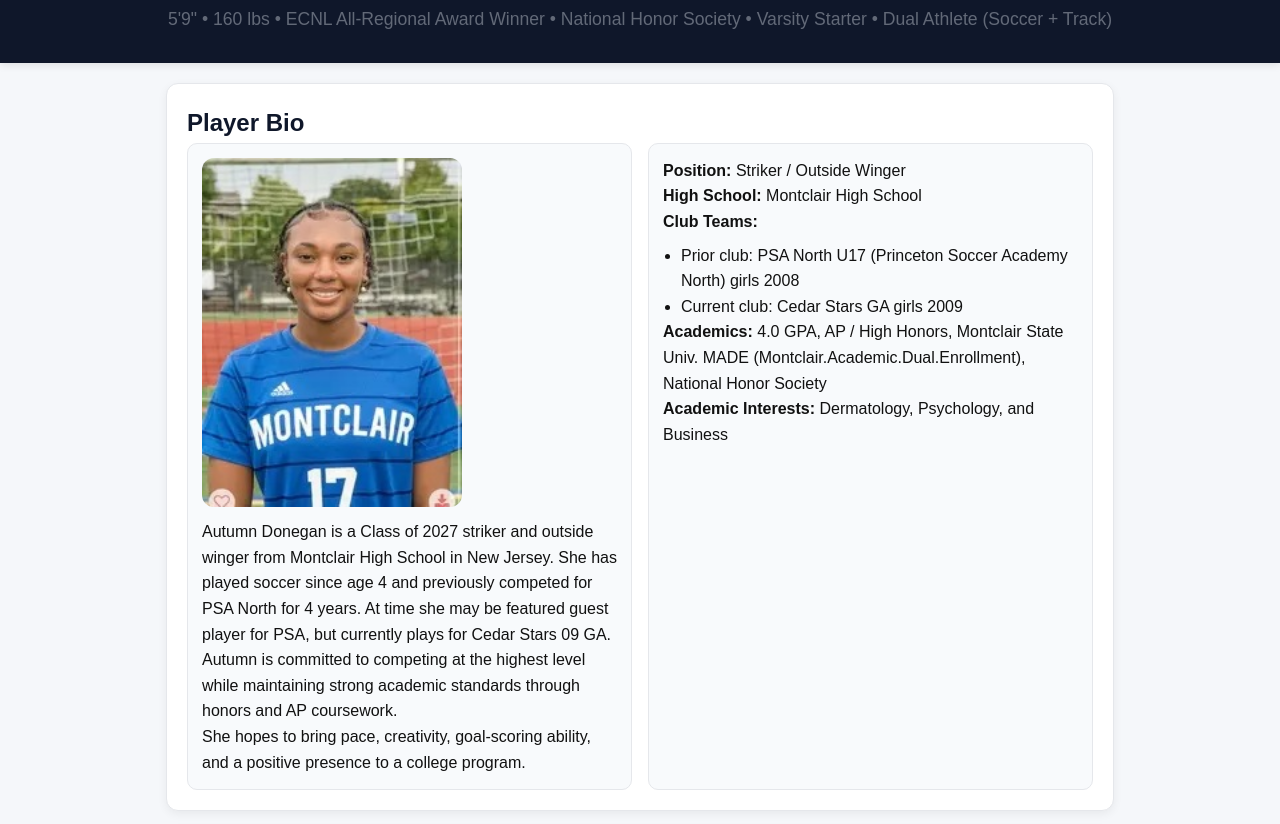
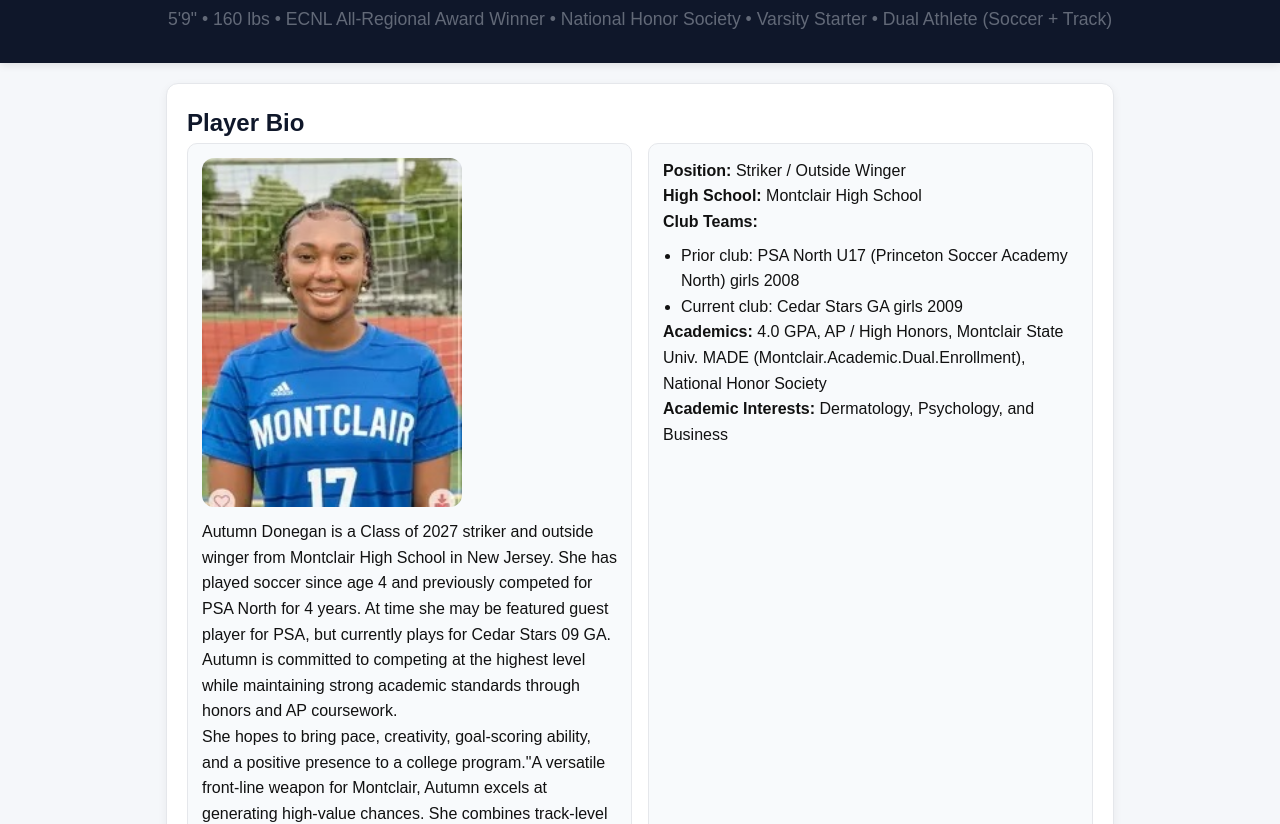
Before and after one commit to Mwdonegan/recruiting-hub, a plain HTML site: page index.html in a window 1280 px wide. Shown: the part 120-944 px from the top of the page. Drawn offline with Linux system fonts and the light colour scheme.

Commit message:
Enhance player profile with detailed skills description
Updated player description to include additional details about her skills and contributions.

```diff
--- a/index.html
+++ b/index.html
@@ -126,7 +126,7 @@
                         at the highest level while maintaining strong academic standards through honors and AP coursework.
                     </p>
                     <p>
-                        She hopes to bring pace, creativity, goal-scoring ability, and a positive presence to a college program.
+                        She hopes to bring pace, creativity, goal-scoring ability, and a positive presence to a college program."A versatile front-line weapon for Montclair, Autumn excels at generating high-value chances. She combines track-level pace with high soccer IQ, making her equally dangerous driving to the endline for an assist or rotating central to finish the play herself."
                     </p>
                 </div>
                 <div class="card">
```
